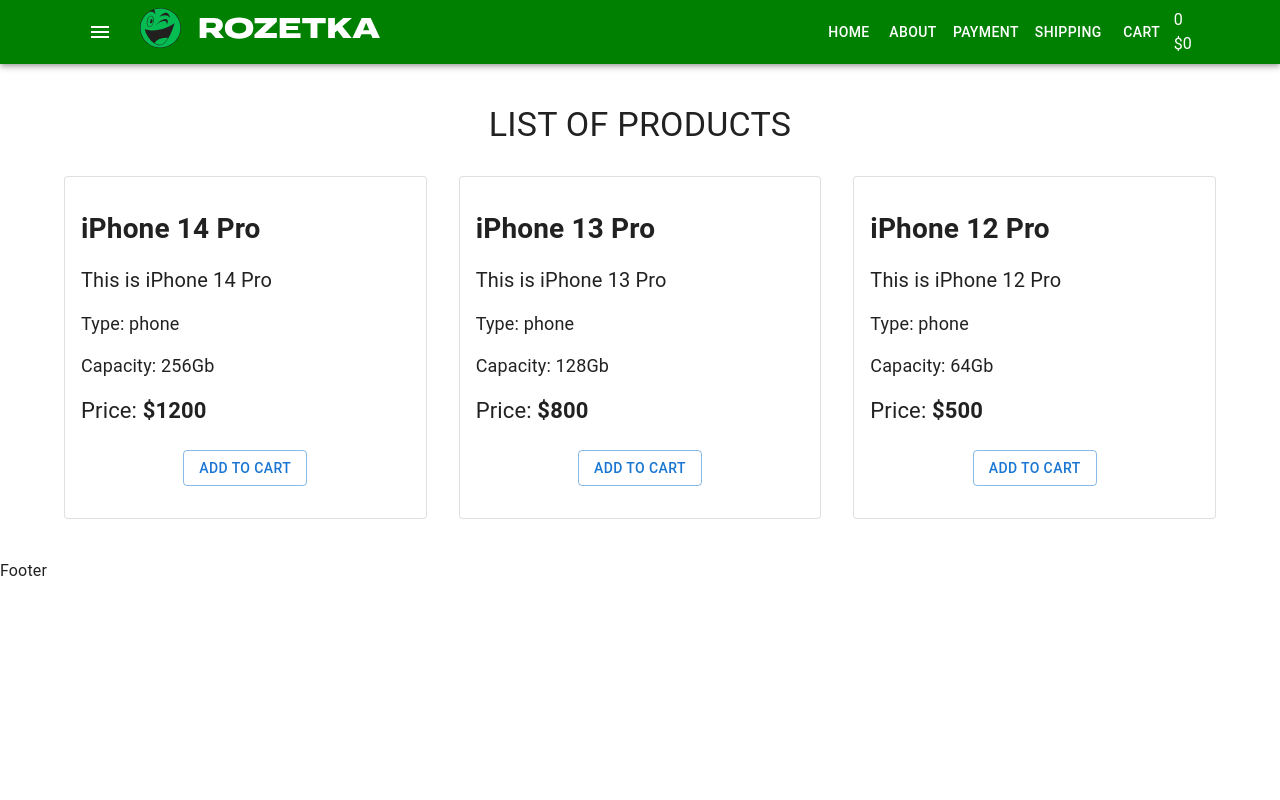
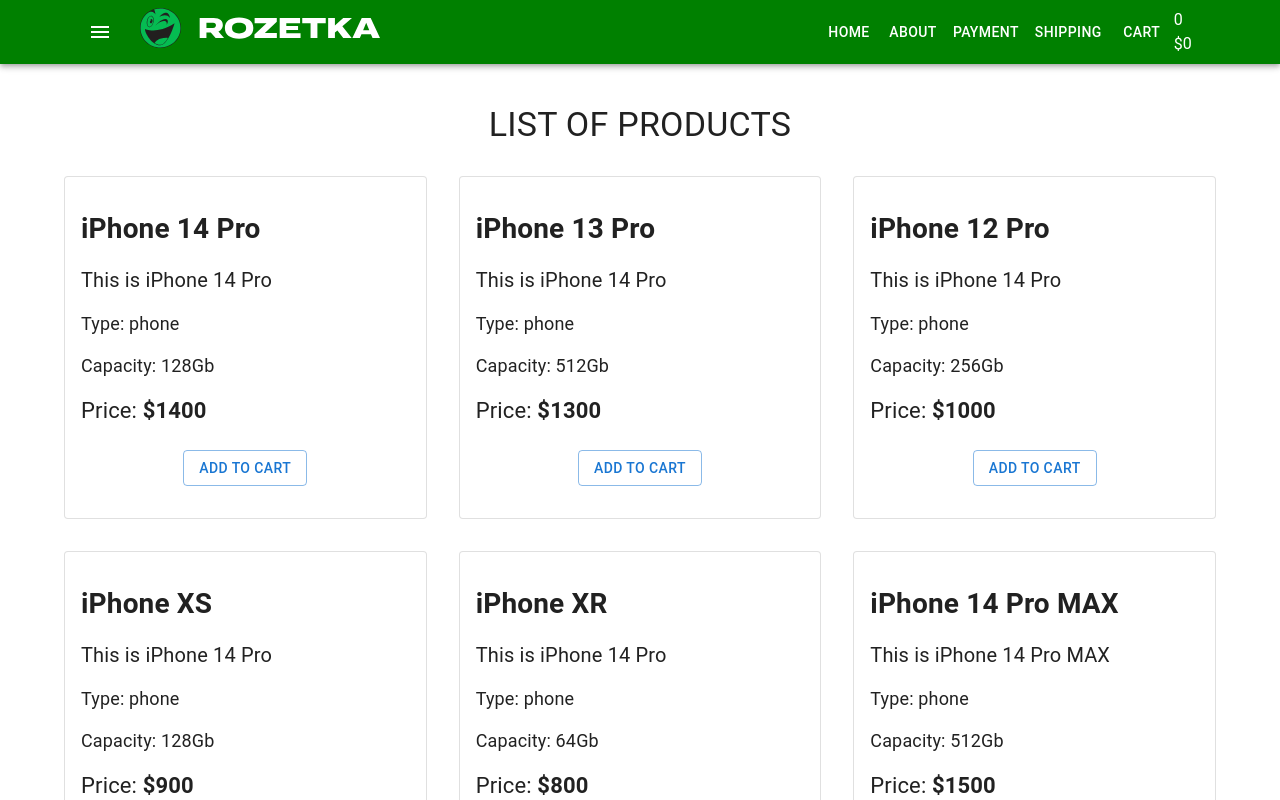
Before and after one commit to DaniaShulga/react-29-11, a React (Create React App) app: page / in a window 1280 px wide. Shown: the top 800 px of the page. Built offline with nearby package versions, Linux system fonts and the light colour scheme.

Commit message:
вывели товары с массива

```diff
--- a/src/components/Products/ProductList.tsx
+++ b/src/components/Products/ProductList.tsx
@@ -1,7 +1,9 @@
 import { Grid, Typography } from '@mui/material'
 import ProductListItem from './ProductListItem'
+import productsArray from 'utils/productsArray'
 
 type Props = {}
+
 const ProductList = (props: Props) => {
     return (
         <>
@@ -18,33 +20,19 @@
             </Typography>
 
             <Grid container spacing={4}>
-                <Grid item xs={12} sm={4}>
-                    <ProductListItem
-                        title="iPhone 14 Pro"
-                        description="This is iPhone 14 Pro"
-                        type="phone"
-                        capacity="256"
-                        price={1200}
-                    />
-                </Grid>
-                <Grid item xs={12} sm={4}>
-                    <ProductListItem
-                        title="iPhone 13 Pro"
-                        description="This is iPhone 13 Pro"
-                        type="phone"
-                        capacity="128"
-                        price={800}
-                    />
-                </Grid>
-                <Grid item xs={12} sm={4}>
-                    <ProductListItem
-                        title="iPhone 12 Pro"
-                        description="This is iPhone 12 Pro"
-                        type="phone"
-                        capacity="64"
-                        price={500}
-                    />
-                </Grid>
+                {productsArray.map(
+                    ({ title, description, type, capacity, price }) => (
+                        <Grid item xs={12} sm={4}>
+                            <ProductListItem
+                                title={title}
+                                description={description}
+                                type={type}
+                                capacity={capacity}
+                                price={price}
+                            />
+                        </Grid>
+                    )
+                )}
             </Grid>
         </>
     )
--- a/src/utils/productsArray.ts
+++ b/src/utils/productsArray.ts
@@ -7,6 +7,7 @@
     capacity: string
     price: number
 }
+
 
 const productsArray: Products[] = [
     {
```
